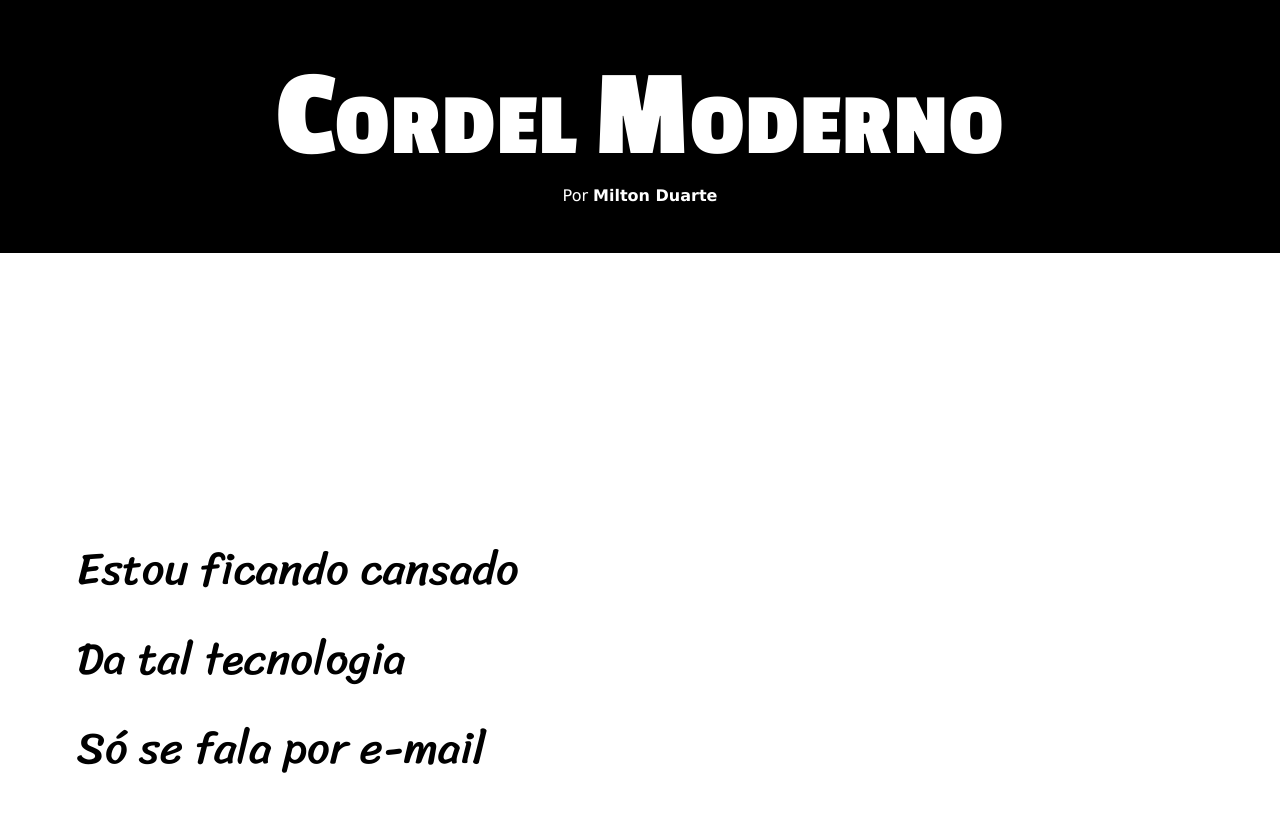
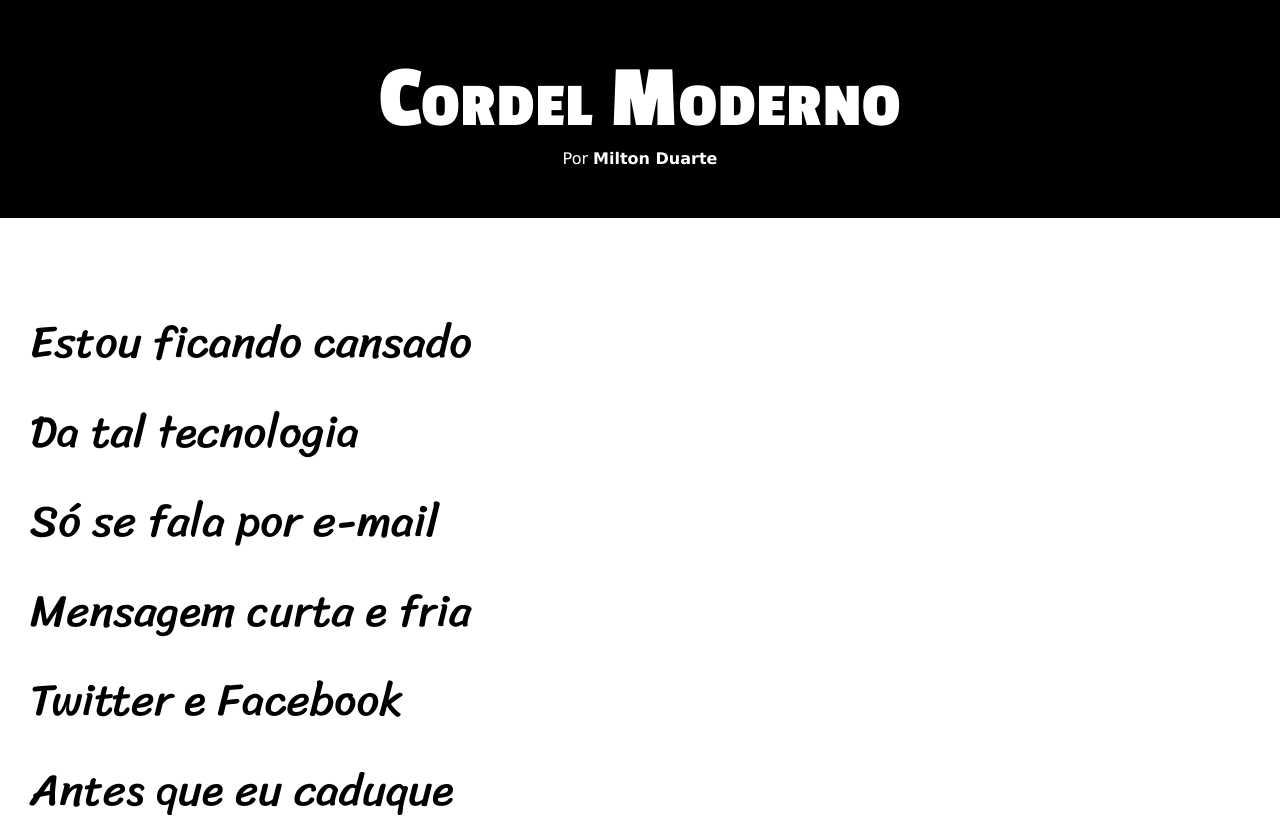
Before and after one commit to victoriaduarte/html-css-curso-em-video, a plain HTML site: page modulo03/projeto-cordel/index.html in a window 1280 px wide. Shown: the top 817 px of the page. Drawn offline with Linux system fonts and the light colour scheme.

Commit message:
Atualiza estilo dos textos e blocos

```diff
--- a/modulo03/projeto-cordel/index.html
+++ b/modulo03/projeto-cordel/index.html
@@ -11,7 +11,7 @@
 
 <body>
     <header>
-        <h1><span>C</span>ORDEL <span>M</span>ODERNO</h1>
+        <h1>Cordel Moderno</h1>
         <p>Por <a href="https://www.recantodasletras.com.br/poesias/3186743" target="_blank">Milton Duarte</a></p>
     </header>
     <section class="sem-img">
--- a/modulo03/projeto-cordel/styles/style.css
+++ b/modulo03/projeto-cordel/styles/style.css
@@ -5,46 +5,52 @@
     padding: 0px;
 }
 
+html, body {
+    min-height: 100vh;
+    background-color: darkgray;
+}
+
 header {
     background-color: #000;
-    padding: 48px;
+    color: #fff;
     text-align: center;
 }
 
 header h1 {
+    padding-top: 50px;
+    font-variant: small-caps;
     font-family: 'Passion One', cursive;
     font-weight: 700;
     font-size: 7vw;
     letter-spacing: .01em;
-    color: #fff;
 }
 
-header h1 span {
-    font-size: 1.4em;
+header > p {
+    padding-bottom: 50px;
+    font-family: Verdana, Geneva, Tahoma, sans-serif;
+    font-size: 1em;
 }
 
-header p {
-    font-family: Verdana, Geneva, Tahoma, sans-serif;
-    font-size: 1em;
-    color: #fff;
-}
-
-header a {
+header a, footer a {
     font-weight: bold;
     text-decoration: none;
     color: #fff;
 }
 
-header p > a:hover {
+header a:hover, footer a:hover {
     text-decoration: underline;
+}
+
+section {
+    padding-top: 10vh; /* variar a altura das seções a depender do tamanho da tela*/
+    padding-bottom: 10vh;
+    padding-left: 30px;
 }
 
 section p {
     font-family: 'Sriracha', cursive;
     font-size: 3.5vw;
     line-height: 2em;
-    margin: 8px 0px 0px 0px;
-    padding: 8px 0px 16px 0px;
 }
 
 section.com-img p {
@@ -56,7 +62,7 @@ section.com-img p {
 }
 
 section.sem-img {
-    padding: 20vw 6vw;
+    background-color: #fff;
 }
 
 section#img01 {
@@ -82,21 +88,12 @@ section#img02 {
 footer {
     background-color: #000;
     text-align: center;
+    color: #fff;
+    padding: 10px;
+
 }
 
 footer p {
     font-family: Verdana, Geneva, Tahoma, sans-serif;
     font-size: 1em;
-    padding: 8px;
-    color: #fff;
 }
-
-footer p > a {
-    font-weight: bold;
-    text-decoration: none;
-    color: #fff;
-}
-
-footer p > a:hover {
-    text-decoration: underline;
-}
```
